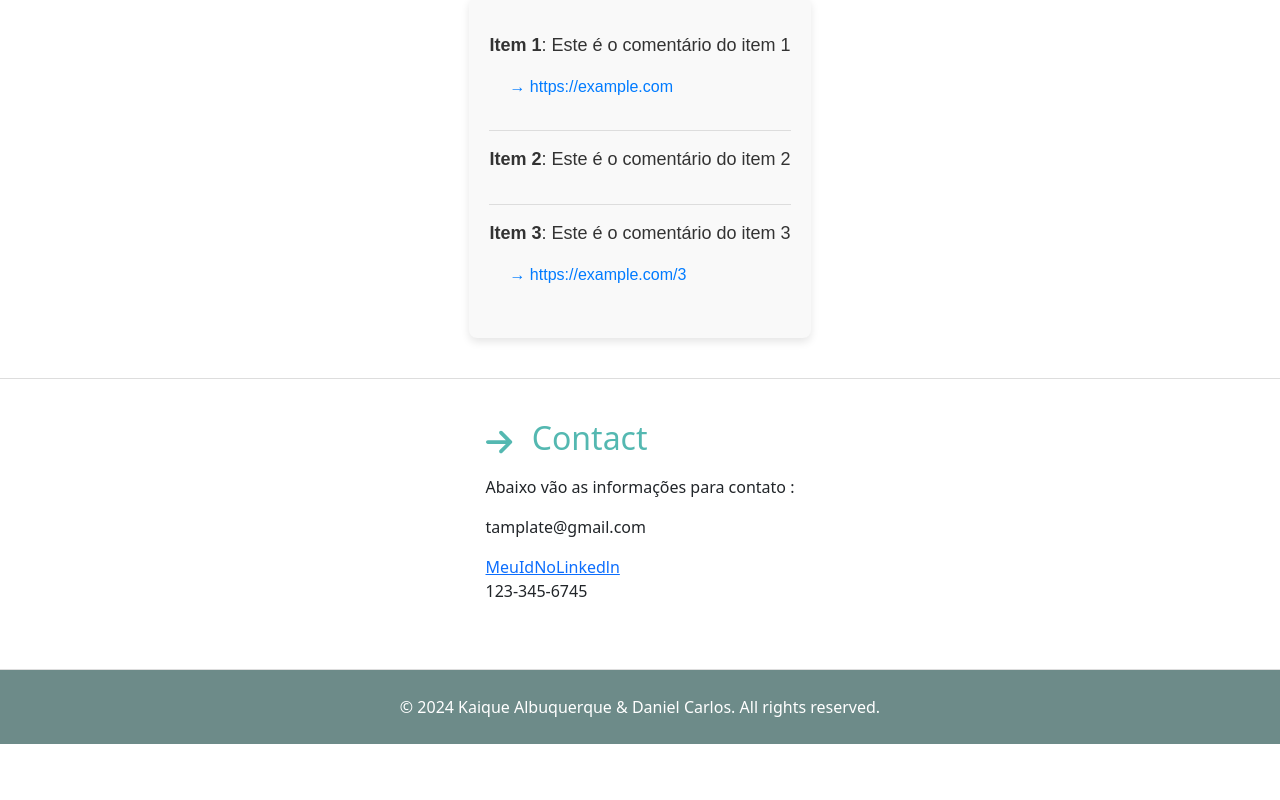
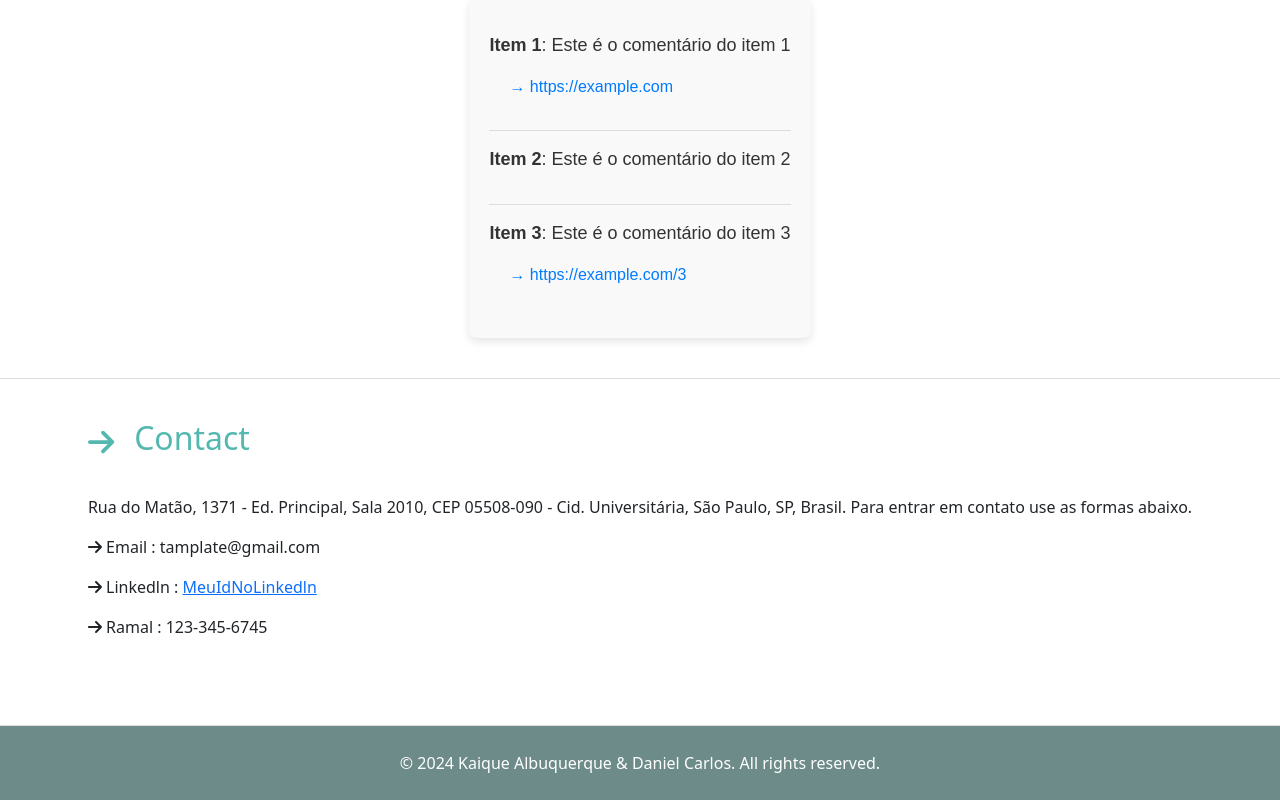
Before and after one commit to DanielDCSS/profGian, a React (Vite) app: page / in a window 1280 px wide. Shown: the part 3700-4500 px from the top of the page. Before the commit the page ends 4444 px from the top, so only its background shows below. Built offline with nearby package versions, Linux system fonts and the light colour scheme.

Commit message:
Commit com o componente contato já mais estilizado

```diff
--- a/src/Contato0.jsx
+++ b/src/Contato0.jsx
@@ -5,7 +5,7 @@ import {FontAwesomeIcon} from '@fortawesome/react-fontawesome'
 import {faArrowRight ,faBook} from '@fortawesome/free-solid-svg-icons'
 /*import { faFacebook, faInstagram , faTwitter } from '@fortawesome/free-brands-svg-icons' */
 
-function Contato0({secName, titulo, texto, email, linkedln, telefone , display_subcontent, subtitle}){
+function Contato0({secName, titulo, endereço, email, linkedln, telefone , display_subcontent, subtitle}){
 
     const ref = "https://www.linkedin.com/authwall?trk=bf&trkInfo=AQHmWjNFXNvhcwAAAZCkb57o-CaPV-Y4bUFlcaAME_51VHyp4THF2iGWZNWCqsOdD-MEXCf1nLVPCcxHsMqKav1DSXV5_77275sbKAb8yZOn5tkqD8_UppAlnULYpXMKoOgHiQo=&original_referer=&sessionRedirect=https%3A%2F%2Fwww.linkedin.com%2Fin%2Fcaiocesar-aguiar%3Futm_source%3Dshare%26utm_campaign%3Dshare_via%26utm_content%3Dprofile%26utm_medium%3Dandroid_app";
 
@@ -17,10 +17,11 @@ function Contato0({secName, titulo, texto, email, linkedln, telefone , display_s
                     <h2>{titulo}</h2>
                 </div>
                 <div className="texto_contato">
-                    <p>{texto}</p>
-                    <p>{email}</p>
-                    <a href={ref}>{linkedln}</a>
-                    <p>{telefone}</p>
+
+                    <p>{endereço} Para entrar em contato use as formas abaixo.</p>
+                    <p><FontAwesomeIcon icon={faArrowRight} />   Email :   {email}</p>
+                    <p><FontAwesomeIcon icon={faArrowRight} />   Linkedln :  <a href={ref}>{linkedln}</a></p>
+                    <p><FontAwesomeIcon icon={faArrowRight} />   Ramal :  {telefone}</p>
                 </div>
             </div>
         </section>
@@ -31,7 +32,7 @@ Contato0.defaultProps = {
     titulo: 'Contato',
     title_icon: "fa-solid fa-check",
     img_size: 'auto',
-    texto: 'Abaixo vão as informações para contato : ',
+    endereço: 'Rua do Matão, 1371 - Ed. Principal, Sala 2010, CEP 05508-090 - Cid. Universitária, São Paulo, SP, Brasil. ',
     email: 'tamplate@gmail.com',
     linkedln: 'MeuIdNoLinkedln',
     telefone:'123-345-6745',
--- a/src/index.css
+++ b/src/index.css
@@ -123,7 +123,7 @@ section {
 
 .texto_contato {
   padding-top: 40px auto;
-  margin: 10px auto; /* Centraliza a div */
+  margin: 30px auto; /* Centraliza a div */
   text-align: justify;
 }
 
```
